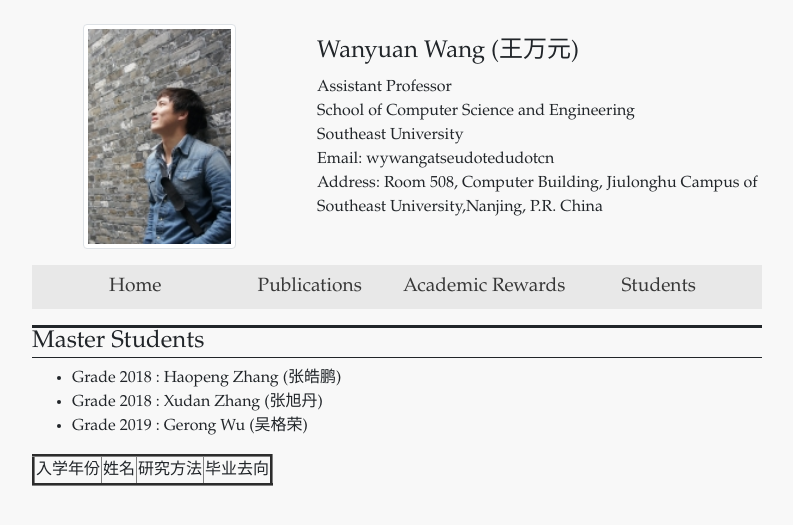
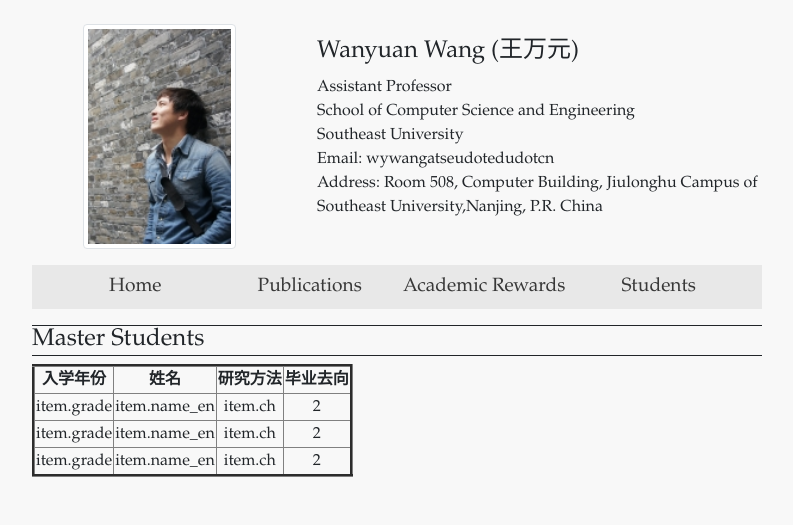
Before and after one commit to wanyuanwang/wanyuanwang.github.io, a Jekyll site: the page built from students.html, in a window 1280 px wide. Shown: the top 525 px of the page, without its empty margins (243-1036 px from the left). Built offline with Jekyll 4.4.1, drawn with Linux system fonts in a browser that asks for light colours.

Commit message:
Update students.html

```diff
--- a/students.html
+++ b/students.html
@@ -3,20 +3,21 @@ layout: default
 ---
 <div class="row">
     <div class="col-sm-8 offset-sm-2">
-        <h4 style="border-top:3px solid; border-bottom:1px solid; ">Master Students</h4>
+        <h4 style="border-top:1px solid; border-bottom:1px solid; ">Master Students</h4>
         <table border="3">
-	        <tr align="center">
-    	      <td>入学年份</td>
-              <td>姓名</td>
-              <td>研究方法</td>
-              <td>毕业去向</td>
+	   <tr align="center">
+    	      <th>入学年份</th>
+              <th>姓名</th>
+              <th>研究方法</th>
+              <th>毕业去向</th>
            </tr>
-        <ul>
             {% for item in site.data.students %}
-            <li>
-                Grade {{item.grade}} : {{item.name_en}} ({{item.name_ch}})
-            </li>
+            <tr align="center">
+    	      <td>item.grade</td>
+              <td>item.name_en</td>
+              <td>item.ch</td>
+              <td>2</td>
+           </tr>
             {% endfor %}
-        </ul>
     </div>
 </div>
```
